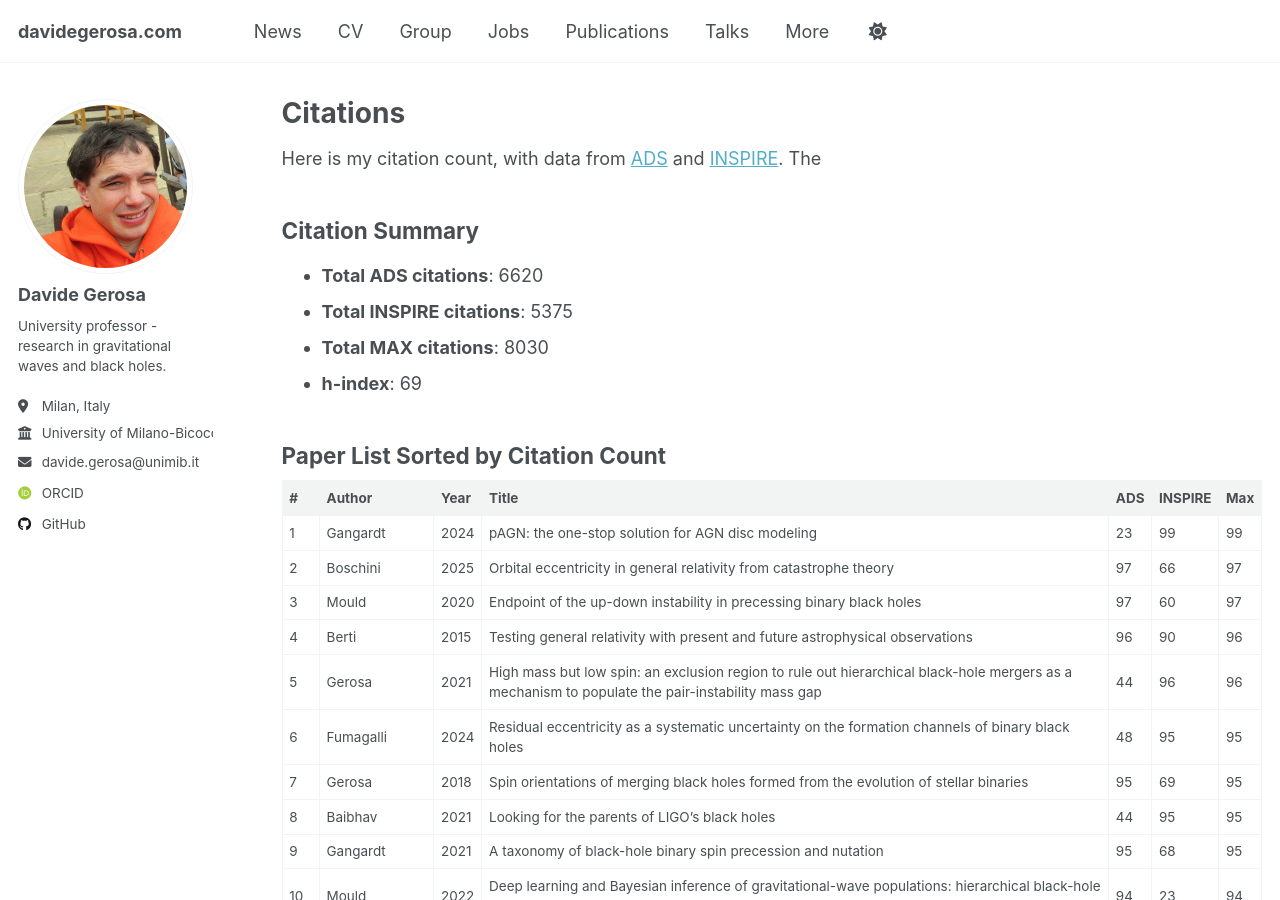
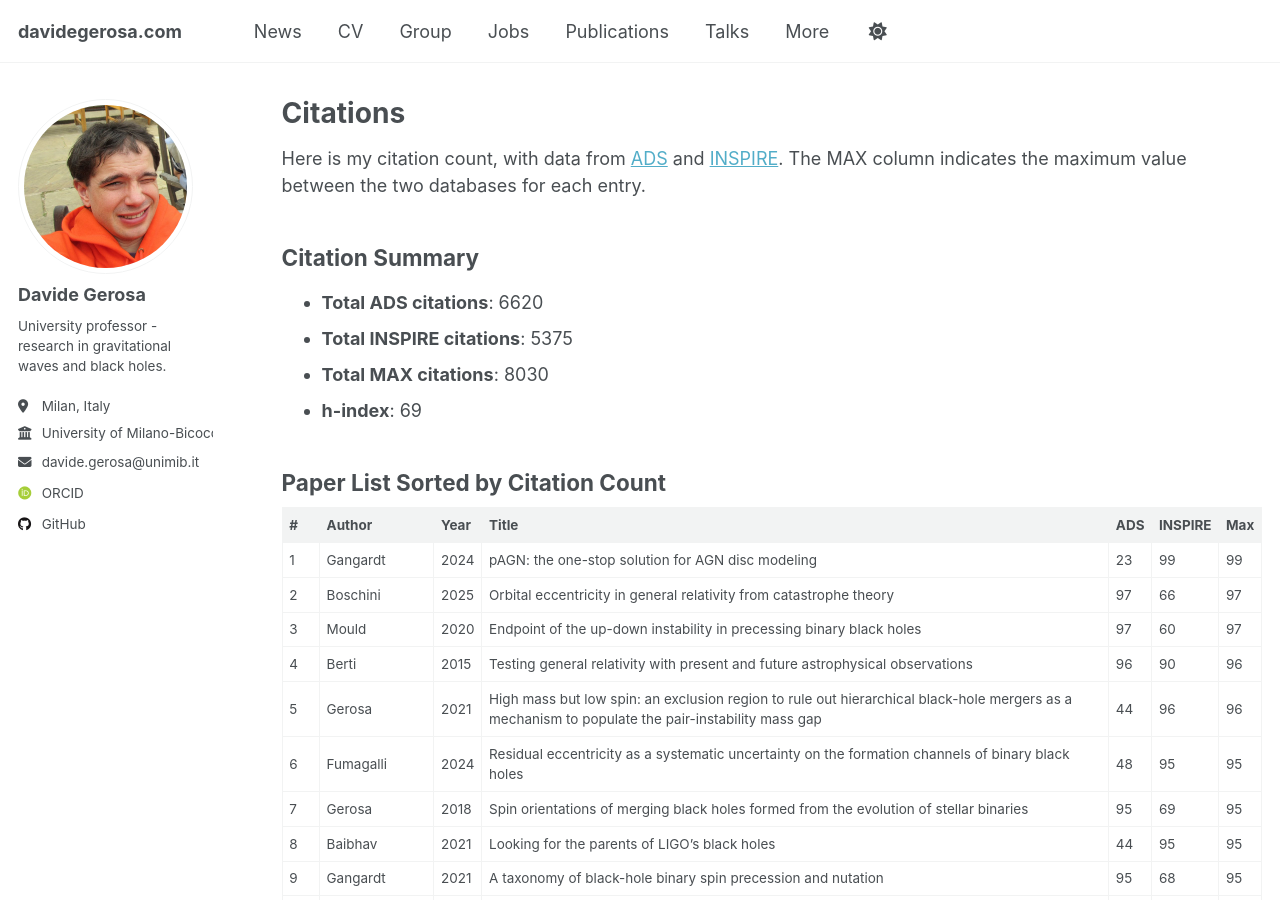
Before and after one commit to dgerosa/website, a Jekyll site: the page built from _pages/citations.md, in a window 1280 px wide and 900 px high. Built offline with Jekyll 4.4.1, drawn with Linux system fonts in a browser that asks for light colours; some web fonts are replaced.

Commit message:
Wed Jun 11 19:18:53 CEST 2025

```diff
--- a/_pages/citations.md
+++ b/_pages/citations.md
@@ -9,8 +9,7 @@ redirect_from:
 
 {% include base_path %}
 
-Here is my citation count, with data from [ADS](/myads/) and [INSPIRE](/myinspire). The
-
+Here is my citation count, with data from [ADS](/myads/) and [INSPIRE](/myinspire). The MAX column indicates the maximum value between the two databases for each entry.
 
 
 {% include_relative _citations.md %}
```
